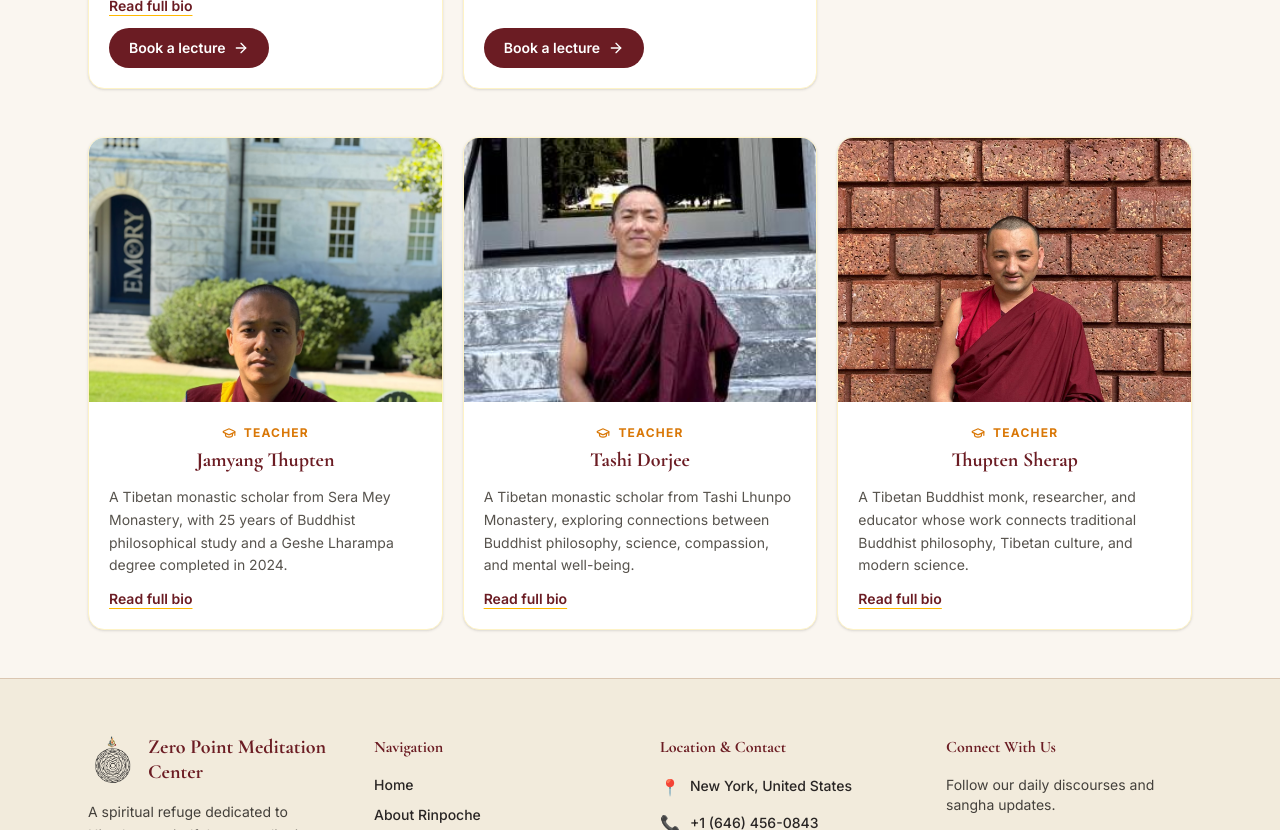
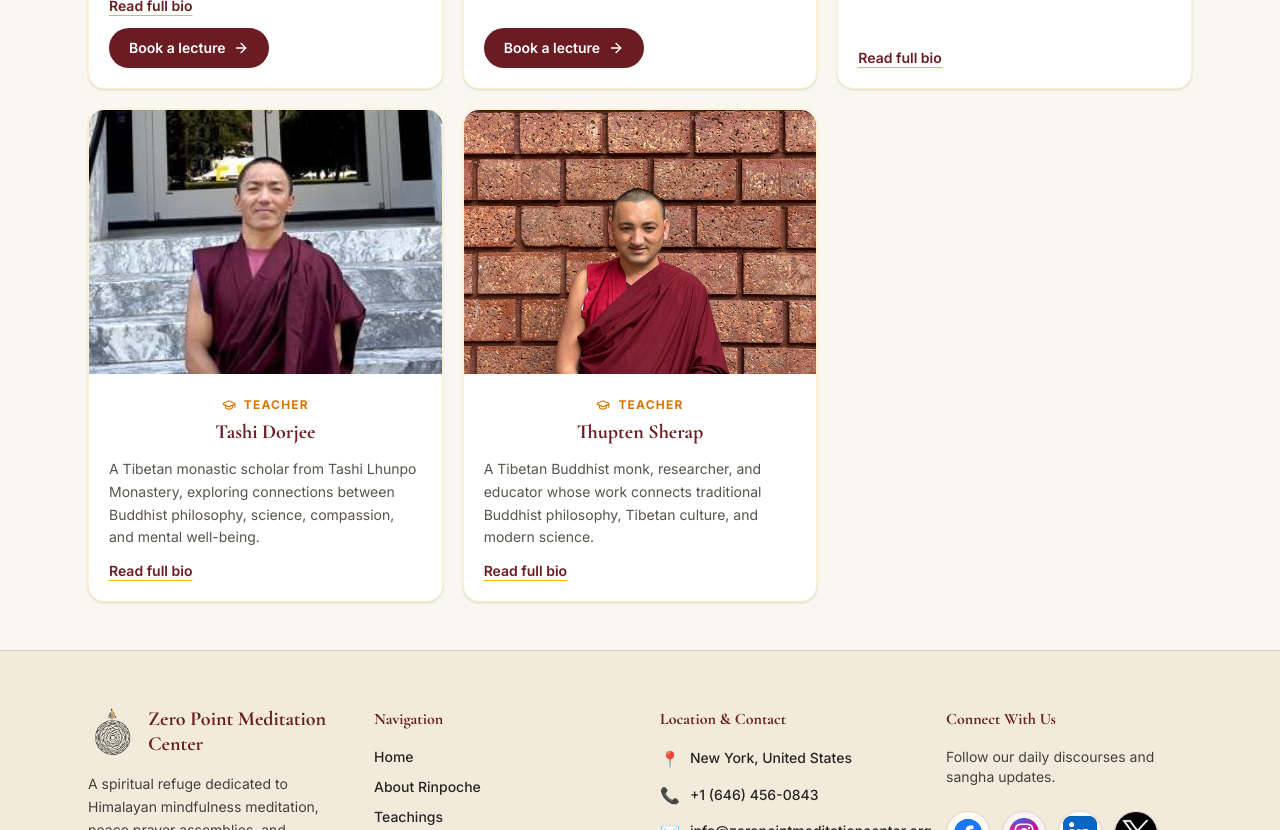
Before and after one commit to sherpaten/Zero-Point-Meditation-Center, a React (Vite) app in the folder zero-point-meditation/: page /teachers in a window 1280 px wide. Shown: the part 960-1790 px from the top of the page. Built offline with nearby package versions, Linux system fonts and the light colour scheme.

Commit message:
Keep all teacher cards in one continuous ordered grid

```diff
--- a/zero-point-meditation/src/pages/Teachings.jsx
+++ b/zero-point-meditation/src/pages/Teachings.jsx
@@ -78,11 +78,6 @@ export default function Teachings() {
               <button type="button" onClick={() => { setSelectedTeacher('H.E. Gegye Yongyal Rinpoche'); setBookingOpen(true); }} className="mt-auto inline-flex w-fit items-center justify-center gap-2 rounded-full bg-buddhist-burgundy px-5 py-2.5 text-sm font-semibold text-white transition hover:bg-buddhist-burgundy-hover">Book a lecture <ArrowRight size={16} /></button>
             </div>
           </motion.article>
-        </div>
-      </section>
-
-      <section aria-label="Additional teacher profiles" className="space-y-6">
-        <div className="grid gap-5 lg:grid-cols-3">
           {[
             {
               name: 'Jamyang Thupten',
@@ -118,7 +113,7 @@ export default function Teachings() {
               </div>
             </motion.article>
           ))}
-        </div>
+      </div>
       </section>
 
       {selectedBio && (
```
